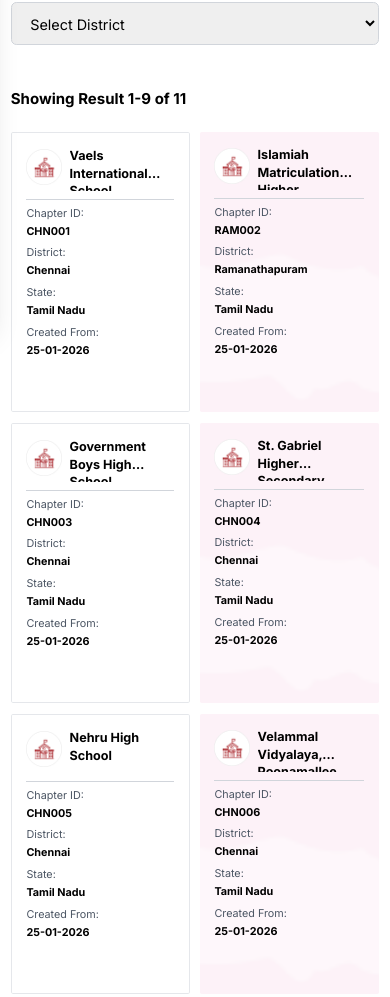
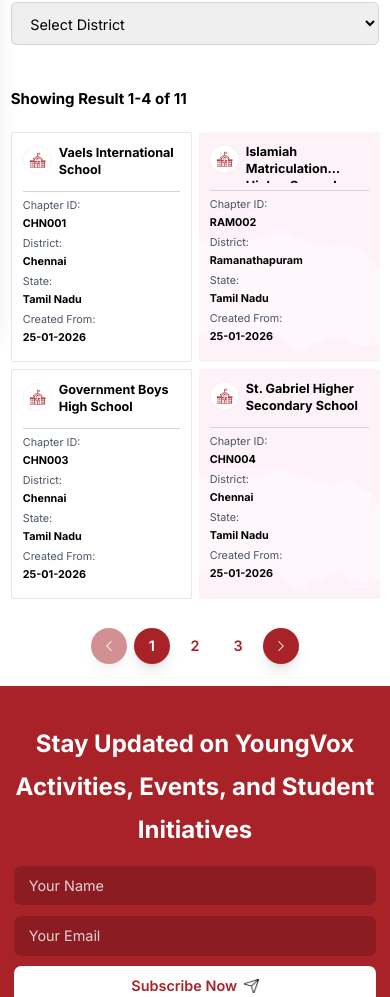
Before and after one commit to Rathees20/Youngvox, a React (Vite) app: page /chapters in a window 390 px wide. Shown: the part 521-1518 px from the top of the page. Built offline with nearby package versions, Linux system fonts and the light colour scheme.

Commit message:
Update ChaptersPage.jsx

```diff
--- a/src/components/Chapters/ChaptersPage.jsx
+++ b/src/components/Chapters/ChaptersPage.jsx
@@ -13,6 +13,10 @@
   const [searchTerm, setSearchTerm] = useState('');
   const [selectedState, setSelectedState] = useState('');
   const [selectedDistrict, setSelectedDistrict] = useState('');
+  const [cardsPerPage, setCardsPerPage] = useState(() => {
+    if (typeof window === 'undefined') return 9;
+    return window.innerWidth < 640 ? 4 : 9; // Mobile: 2x2, Desktop: 3x3
+  });
 
   const schools = [
     {
@@ -125,7 +129,6 @@
     )
   ).sort((a, b) => a.localeCompare(b));
 
-  const cardsPerPage = 9; // 3 rows × 3 columns
   const totalPages = Math.max(1, Math.ceil(filteredSchools.length / cardsPerPage));
   const startIndex = (currentPage - 1) * cardsPerPage;
   const endIndex = startIndex + cardsPerPage;
@@ -137,7 +140,18 @@
 
   useEffect(() => {
     setCurrentPage(1);
-  }, [searchTerm, selectedState, selectedDistrict]);
+  }, [searchTerm, selectedState, selectedDistrict, cardsPerPage]);
+
+  useEffect(() => {
+    const updateCardsPerPage = () => {
+      const next = window.innerWidth < 640 ? 4 : 9;
+      setCardsPerPage((prev) => (prev === next ? prev : next));
+    };
+
+    updateCardsPerPage();
+    window.addEventListener('resize', updateCardsPerPage);
+    return () => window.removeEventListener('resize', updateCardsPerPage);
+  }, []);
 
   useEffect(() => {
     if (selectedDistrict && !districts.includes(selectedDistrict)) {
@@ -267,14 +281,14 @@
           </h2>
 
           {/* School Cards Grid */}
-          <div className="grid grid-cols-2 sm:grid-cols-2 lg:grid-cols-3 gap-3 sm:gap-4 mb-8">
+          <div className="grid grid-cols-2 sm:grid-cols-2 lg:grid-cols-3 gap-2 sm:gap-4 mb-8">
             {displayedSchools.map((school, index) => {
               const isPinkBox = index % 2 !== 0; // Pink boxes for odd indices
               return (
                 <div
                   key={school.id}
-                  className={`rounded-sm p-4 sm:p-4 relative hover-lift transition-all overflow-hidden ${isPinkBox ? 'bg-pink-50' : 'bg-white border border-gray-200'
-                    } ${resultsVisible ? 'animate-scale-in' : 'opacity-100 sm:opacity-0'} w-full min-h-[280px] h-auto sm:h-[300px]`}
+                  className={`rounded-sm p-3 sm:p-4 relative hover-lift transition-all overflow-hidden ${isPinkBox ? 'bg-pink-50' : 'bg-white border border-gray-200'
+                    } ${resultsVisible ? 'animate-scale-in' : 'opacity-100 sm:opacity-0'} w-full min-h-[230px] sm:min-h-[280px] h-auto sm:h-[300px]`}
                   style={{
                     animationDelay: `${index * 50}ms`
                   }}
@@ -297,11 +311,11 @@
                         <img
                           src={schoolIcon}
                           alt="School icon"
-                          className="w-10 h-10 sm:w-12 sm:h-12 object-contain flex-shrink-0 mt-0.5"
+                          className="w-8 h-8 sm:w-12 sm:h-12 object-contain flex-shrink-0 mt-0.5"
                         />
                         <h3
                           title={school.name}
-                          className="text-sm sm:text-lg font-bold text-black leading-snug min-h-[44px] sm:min-h-[52px] overflow-hidden"
+                          className="text-sm sm:text-lg font-bold text-black leading-snug min-h-[40px] sm:min-h-[52px] overflow-hidden"
                           style={{
                             display: '-webkit-box',
                             WebkitLineClamp: 2,
@@ -317,7 +331,7 @@
                     <hr className="border-gray-300 mb-2 flex-shrink-0" />
 
                     {/* Details */}
-                    <div className="space-y-2 flex-1 min-h-0">
+                    <div className="space-y-1.5 sm:space-y-2 flex-1 min-h-0">
                       <div>
                         <p className="text-xs sm:text-sm text-gray-600 font-normal mb-1">Chapter ID:</p>
                         <p className="text-xs sm:text-sm font-bold text-black">{school.chapterId}</p>
```
